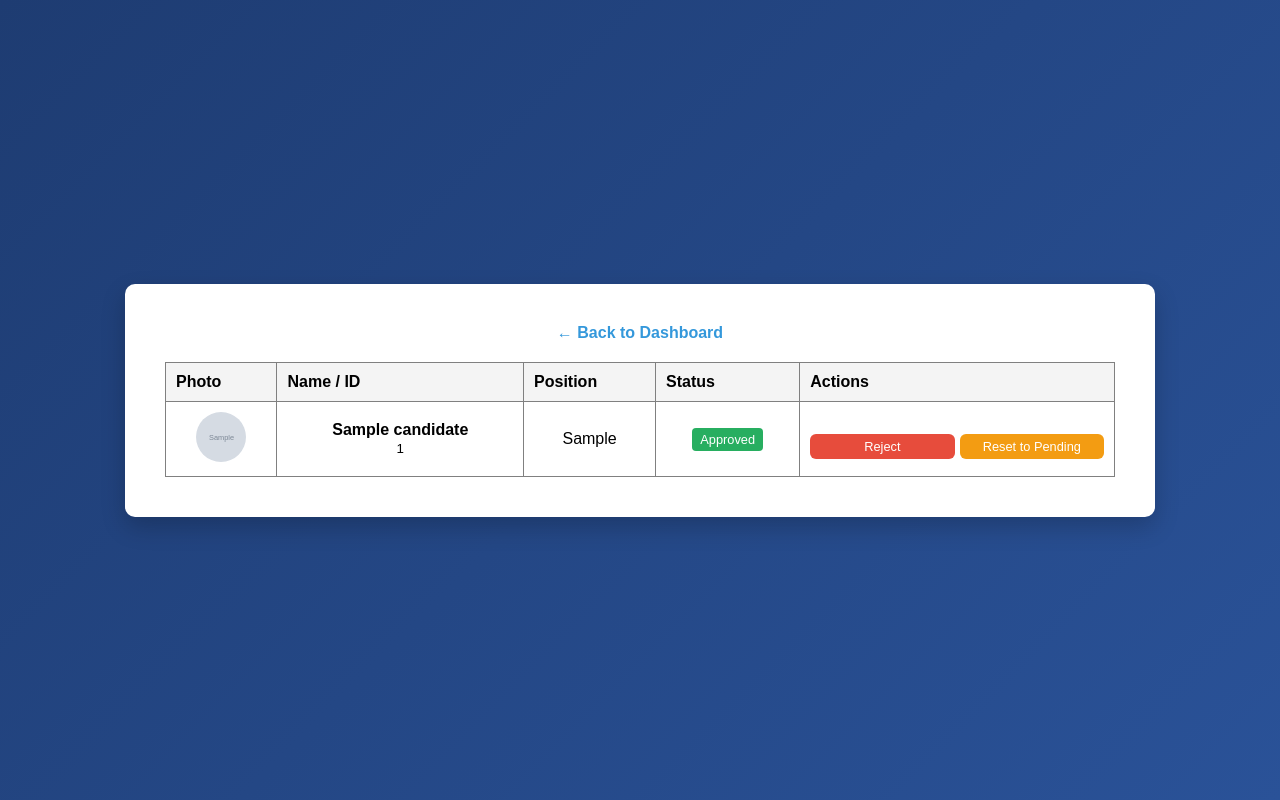
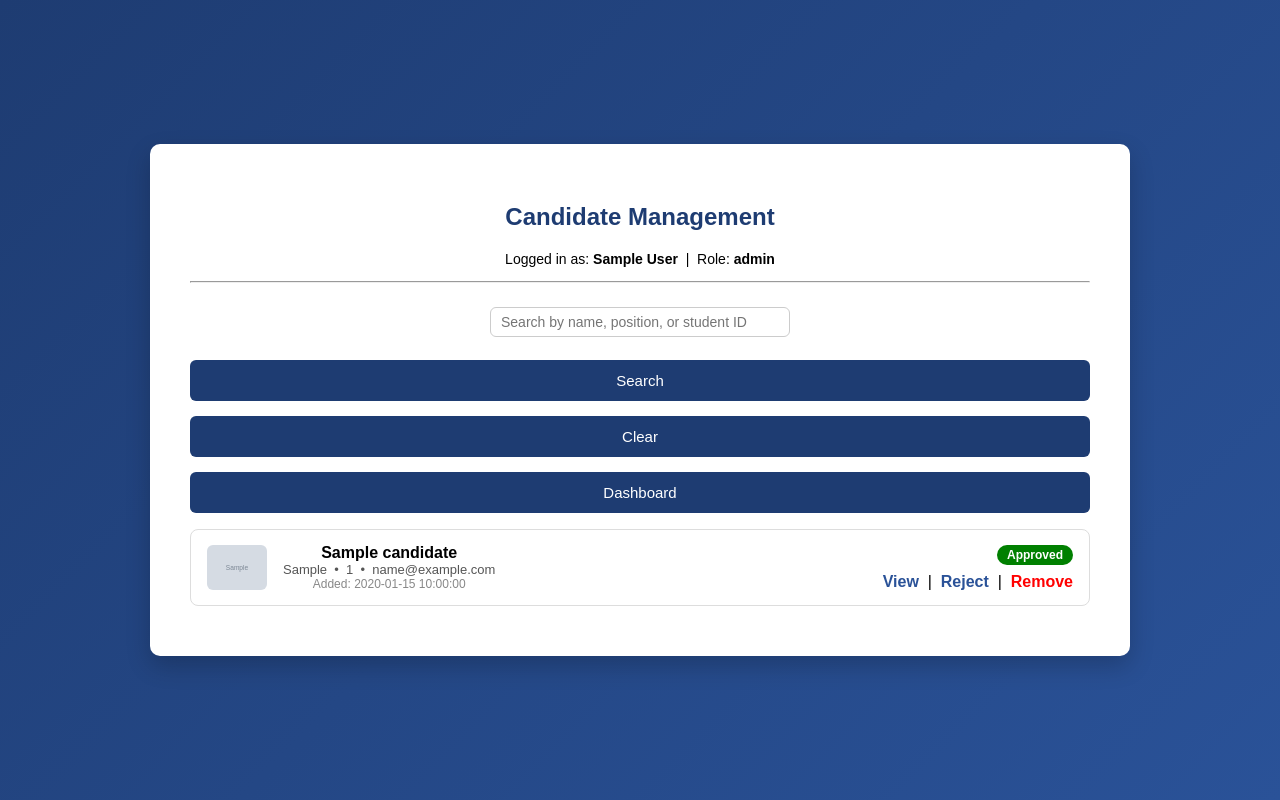
Before and after one commit to rafael2983/ITPROG-Election-System, a PHP site: page /manage_candidates.php in a window 1280 px wide. Run offline with PHP 8.4, Linux system fonts and the light colour scheme; the visitor is signed in with stand-in values (Sample User, id 1); tables that the repository leaves empty or names only in its code hold one stand-in row (values such as "Sample post"); grey boxes marked "Sample" are stand-in pictures.

Commit message:
Update manage_candidates.php

```diff
--- a/election-system-MP/manage_candidates.php
+++ b/election-system-MP/manage_candidates.php
@@ -1,99 +1,207 @@
 <?php
 session_start();
 include("config/db.php");
-
-// Security: Only managers or admins access this page
-$role = strtolower($_SESSION['role'] ?? '');
-if ($role !== 'manager' && $role !== 'admin') {
-    header("Location: dashboard.php");
+if (!isset($_SESSION['user_id'])) {
+    header("Location: login.php");
     exit();
 }
 
-// Handle Status Updates (Approve/Reject/Pending)
-if (isset($_POST['action']) && isset($_POST['candidate_id'])) {
-    $new_status = $_POST['action'];
-    $candidate_id = $_POST['candidate_id'];
+//Only Roles allowed to access this php: Committee, Manager, and Admin
+$allowed_roles = ['committee', 'manager', 'admin'];
+if (!in_array($_SESSION['role'], $allowed_roles)) {
+    header("Location: index.php");
+    exit();
+}
 
-    $stmt = $conn->prepare("UPDATE candidates SET status = ? WHERE id = ?");
-    $stmt->bind_param("si", $new_status, $candidate_id);
-
-    if ($stmt->execute()) {
-        echo "<script>alert('Candidate status updated to $new_status!');</script>";
+//Approval of Candidates: Committee, Manager, and Admin
+if (isset($_GET['approve_id'])) {
+    $id = $_GET['approve_id'];
+    if ($conn->query("UPDATE candidates SET status='approved' WHERE id='$id'") === TRUE) {
+        echo "<script>alert('Candidate approved and added to the election.');</script>";
+    } else {
+        echo "Error: " . $conn->error;
     }
 }
 
-// Fetch all candidates for review
-$sql = "SELECT candidates.*, positions.position_name
-        FROM candidates
-        LEFT JOIN positions ON candidates.position = positions.position_name
-        ORDER BY candidates.created_at ASC";
-$result = $conn->query($sql);
+//Rejection of Candidates: Committee, Manager, and Admin
+if (isset($_GET['reject_id'])) {
+    $id = $_GET['reject_id'];
+    if ($conn->query("UPDATE candidates SET status='rejected' WHERE id='$id'") === TRUE) {
+        echo "<script>alert('Candidate has been removed from the election.');</script>";
+    } else {
+        echo "Error: " . $conn->error;
+    }
+}
+
+//Removal of Candidates: Manager, and Admin
+if (isset($_GET['delete_id'])) {
+    if (in_array($_SESSION['role'], ['manager', 'admin'])) {
+        $id = $_GET['delete_id'];
+        if ($conn->query("DELETE FROM candidates WHERE id='$id'") === TRUE) {
+            echo "<script>alert('Candidate permanently deleted.');</script>";
+        } else {
+            echo "Error: " . $conn->error;
+        }
+    } else {
+        echo "<script>alert('Access denied. Only managers and admins can permanently delete candidates.');</script>";
+    }
+}
+
+
+$search = isset($_GET['search']) ? "%" . $_GET['search'] . "%" : "%";
+$candidates = $conn->query("
+    SELECT  c.id, c.name, c.student_id, c.email, c.position,
+            c.status, c.synopsis, c.photo, c.created_at
+    FROM    candidates c
+    JOIN    users u ON u.id = c.user_id
+    WHERE   c.name LIKE '$search' OR c.position LIKE '$search' OR c.student_id LIKE '$search'
+    ORDER BY c.position, c.name
+");
+
+
+$view_candidate = null;
+if (isset($_GET['view_id'])) {
+    $view_candidate = $conn->query("
+        SELECT c.*
+        FROM   candidates c
+        JOIN   users u ON u.id = c.user_id
+        WHERE  c.id='" . $_GET['view_id'] . "'
+    ")->fetch_assoc();
+}
 ?>
 
-<!DOCTYPE html>
-<html lang="en">
-<head>
-    <meta charset="UTF-8">
-    <title>Manage Candidates</title>
-    <link rel="stylesheet" href="assets/style.css">
-</head>
-<body>
+<link rel="stylesheet" href="assets/style.css">
 
-<div class="container" style="width:950px;">
-    <a href="dashboard.php" style="text-decoration:none; color:#3498db;">← Back to Dashboard</a>
-    <table border="1" style="width:100%; border-collapse: collapse; margin-top:20px;">
-        <thead>
-            <tr style="background:#f4f4f4; text-align:left;">
-                <th style="padding:10px;">Photo</th>
-                <th style="padding:10px;">Name / ID</th>
-                <th style="padding:10px;">Position</th>
-                <th style="padding:10px;">Status</th>
-                <th style="padding:10px;">Actions</th>
-            </tr>
-        </thead>
-        <tbody>
-            <?php if ($result->num_rows > 0): ?>
-                <?php while($row = $result->fetch_assoc()): ?>
-                <tr>
-                    <td style="padding:10px; text-align:center;">
-                        <img src="uploads/<?php echo $row['photo']; ?>" width="50" height="50" style="border-radius:50%; object-fit:cover;">
-                    </td>
-                    <td style="padding:10px;">
-                        <strong><?php echo htmlspecialchars($row['name']); ?></strong><br>
-                        <small><?php echo htmlspecialchars($row['student_id']); ?></small>
-                    </td>
-                    <td style="padding:10px;"><?php echo htmlspecialchars($row['position_name'] ?? $row['position']); ?></td>
-                    <td style="padding:10px; text-align:center;">
-                        <span style="padding:4px 8px; border-radius:4px; font-size:0.8em; color:white; background:
-                            <?php echo ($row['status'] == 'approved') ? '#27ae60' : (($row['status'] == 'rejected') ? '#e74c3c' : '#f39c12'); ?>;">
-                            <?php echo ucfirst($row['status']); ?>
-                        </span>
-                    </td>
-                    <td style="padding:10px;">
-                        <form method="POST" style="display:flex; gap:5px;">
-                            <input type="hidden" name="candidate_id" value="<?php echo $row['id']; ?>">
+<div class="container" style="width:900px;">
 
-                            <?php if ($row['status'] != 'approved'): ?>
-                                <button type="submit" name="action" value="approved" style="background:#27ae60; color:white; border:none; padding:5px 10px; cursor:pointer; font-size:0.8em;">Approve</button>
-                            <?php endif; ?>
+    <h2>Candidate Management</h2>
+    <p>Logged in as: <strong><?= htmlspecialchars($_SESSION['name'] ?? '') ?></strong>
+       &nbsp;|&nbsp; Role: <strong><?= htmlspecialchars($_SESSION['role']) ?></strong></p>
+    <hr style="margin:10px 0 16px;">
 
-                            <?php if ($row['status'] != 'rejected'): ?>
-                                <button type="submit" name="action" value="rejected" style="background:#e74c3c; color:white; border:none; padding:5px 10px; cursor:pointer; font-size:0.8em;">Reject</button>
-                            <?php endif; ?>
+    <!-- Search for Candidate-->
+    <form method="GET" style="margin-bottom:16px;">
+        <input type="text" name="search" placeholder="Search by name, position, or student ID"
+               value="<?= htmlspecialchars($_GET['search'] ?? '') ?>"
+               style="padding:6px 10px; width:300px;">
+        <button type="submit">Search</button>
+        <a href="candidate_management.php"><button type="button">Clear</button></a>
+        <a href="dashboard.php"><button type="button">Dashboard</button></a>
+    </form>
 
-                            <?php if ($row['status'] != 'pending'): ?>
-                                <button type="submit" name="action" value="pending" style="background:#f39c12; color:white; border:none; padding:5px 10px; cursor:pointer; font-size:0.8em;">Reset to Pending</button>
-                            <?php endif; ?>
-                        </form>
-                    </td>
-                </tr>
-                <?php endwhile; ?>
-            <?php else: ?>
-                <tr><td colspan="5" style="padding:20px; text-align:center;">No candidates registered.</td></tr>
+    <!-- Candidate Viewing -->
+    <?php if ($view_candidate): ?>
+    <div style="border:1px solid #ccc; border-radius:8px; padding:20px; margin-bottom:20px; background:#f9f9f9;">
+        <h3 style="margin-bottom:14px;">Candidate Details</h3>
+
+        <div style="display:flex; align-items:flex-start; gap:20px;">
+
+            <?php if ($view_candidate['photo']): ?>
+            <img src="../uploads/<?= htmlspecialchars($view_candidate['photo']) ?>"
+                 width="110" style="border-radius:8px; flex-shrink:0;" alt="Candidate Photo">
             <?php endif; ?>
-        </tbody>
-    </table>
+
+            <div>
+                <p><strong>Name:</strong> <?= htmlspecialchars($view_candidate['name']) ?></p>
+                <p><strong>Student ID:</strong> <?= htmlspecialchars($view_candidate['student_id']) ?></p>
+                <p><strong>Email:</strong> <?= htmlspecialchars($view_candidate['email']) ?></p>
+                <p><strong>Position:</strong> <?= htmlspecialchars($view_candidate['position']) ?></p>
+                <p><strong>Status:</strong> <?= htmlspecialchars($view_candidate['status']) ?></p>
+                <p><strong>Date Added:</strong> <?= htmlspecialchars($view_candidate['created_at']) ?></p>
+            </div>
+
+        </div>
+
+        <div style="margin-top:14px;">
+            <strong>Synopsis:</strong><br>
+            <p style="margin-top:6px;"><?= nl2br(htmlspecialchars($view_candidate['synopsis'])) ?></p>
+        </div>
+
+        <div style="margin-top:14px;">
+            <a href="candidate_management.php<?= isset($_GET['search']) ? '?search=' . urlencode($_GET['search']) : '' ?>">
+                <button type="button">Close</button>
+            </a>
+        </div>
+
+    </div>
+    <?php endif; ?>
+
+    <!-- Candidate List -->
+    <?php if ($candidates->num_rows === 0): ?>
+        <p>No candidates found.</p>
+    <?php else: $i = 1; while ($row = $candidates->fetch_assoc()): ?>
+
+        <div style="display:flex; align-items:center; justify-content:space-between; border:1px solid #ddd; border-radius:8px; padding:14px 16px; margin-bottom:10px; background:#fff;">
+
+            <div style="display:flex; align-items:center; gap:16px;">
+
+                <?php if ($row['photo']): ?>
+                    <img src="../uploads/<?= htmlspecialchars($row['photo']) ?>"
+                         width="60" style="border-radius:6px; flex-shrink:0;" alt="photo">
+                <?php else: ?>
+                    <div style="width:60px; height:60px; background:#eee; border-radius:6px; display:flex; align-items:center; justify-content:center; color:#999; font-size:12px;">
+                        No Photo
+                    </div>
+                <?php endif; ?>
+
+                <div>
+                    <strong><?= htmlspecialchars($row['name']) ?></strong><br>
+                    <span style="font-size:13px; color:#555;">
+                        <?= htmlspecialchars($row['position']) ?> &nbsp;&bull;&nbsp;
+                        <?= htmlspecialchars($row['student_id']) ?> &nbsp;&bull;&nbsp;
+                        <?= htmlspecialchars($row['email']) ?>
+                    </span><br>
+                    <span style="font-size:12px; color:#888;">Added: <?= htmlspecialchars($row['created_at']) ?></span>
+                </div>
+
+            </div>
+
+            <div style="text-align:right; flex-shrink:0; margin-left:16px;">
+
+                <!-- Status of Candidate: Approved or Rejected -->
+                <?php
+                    $badge_color = '#888';
+                    if ($row['status'] === 'approved') $badge_color = 'green';
+                    if ($row['status'] === 'rejected')  $badge_color = 'red';
+                ?>
+                <span style="display:inline-block; padding:3px 10px; border-radius:20px; font-size:12px; font-weight:bold; color:#fff; background:<?= $badge_color ?>; margin-bottom:8px;">
+                    <?= ucfirst($row['status']) ?>
+                </span>
+
+                <br>
+
+                <!-- Actions -->
+                <a href="?view_id=<?= $row['id'] ?><?= isset($_GET['search']) ? '&search=' . urlencode($_GET['search']) : '' ?>">View</a>
+
+                <?php if ($row['status'] !== 'approved'): ?>
+                    &nbsp;|&nbsp;
+                    <a href="?approve_id=<?= $row['id'] ?><?= isset($_GET['search']) ? '&search=' . urlencode($_GET['search']) : '' ?>"
+                       onclick="return confirm('Approve this candidate and add them to the election?')">
+                        Approve
+                    </a>
+                <?php endif; ?>
+
+                <?php if ($row['status'] !== 'rejected'): ?>
+                    &nbsp;|&nbsp;
+                    <a href="?reject_id=<?= $row['id'] ?><?= isset($_GET['search']) ? '&search=' . urlencode($_GET['search']) : '' ?>"
+                       onclick="return confirm('Remove this candidate from the election?')">
+                        Reject
+                    </a>
+                <?php endif; ?>
+
+                <?php if (in_array($_SESSION['role'], ['manager', 'admin'])): ?>
+                    &nbsp;|&nbsp;
+                    <a href="?delete_id=<?= $row['id'] ?><?= isset($_GET['search']) ? '&search=' . urlencode($_GET['search']) : '' ?>"
+                       style="color:red;"
+                       onclick="return confirm('Permanently delete this candidate from the database? This cannot be undone.')">
+                        Remove
+                    </a>
+                <?php endif; ?>
+
+            </div>
+
+        </div>
+
+    <?php endwhile; endif; ?>
+
 </div>
-
-</body>
-</html>
```
